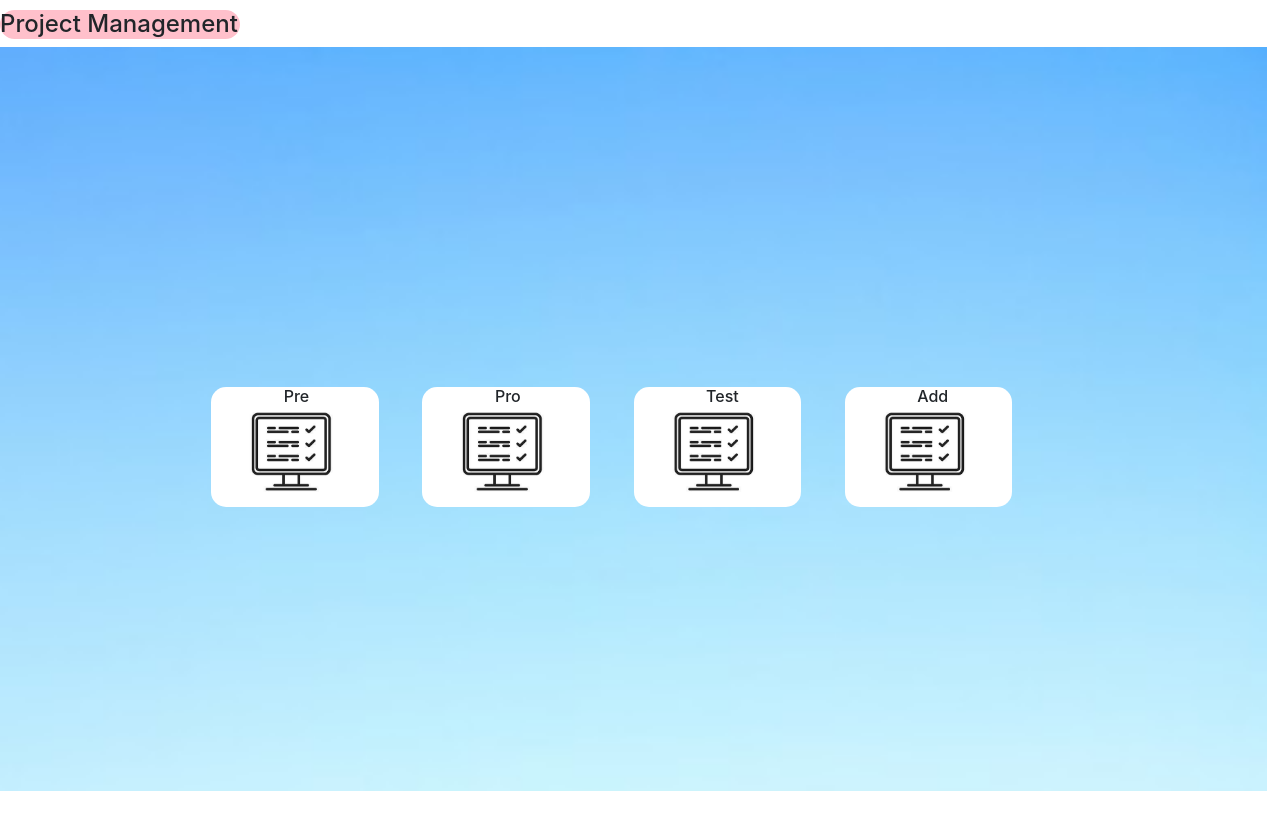
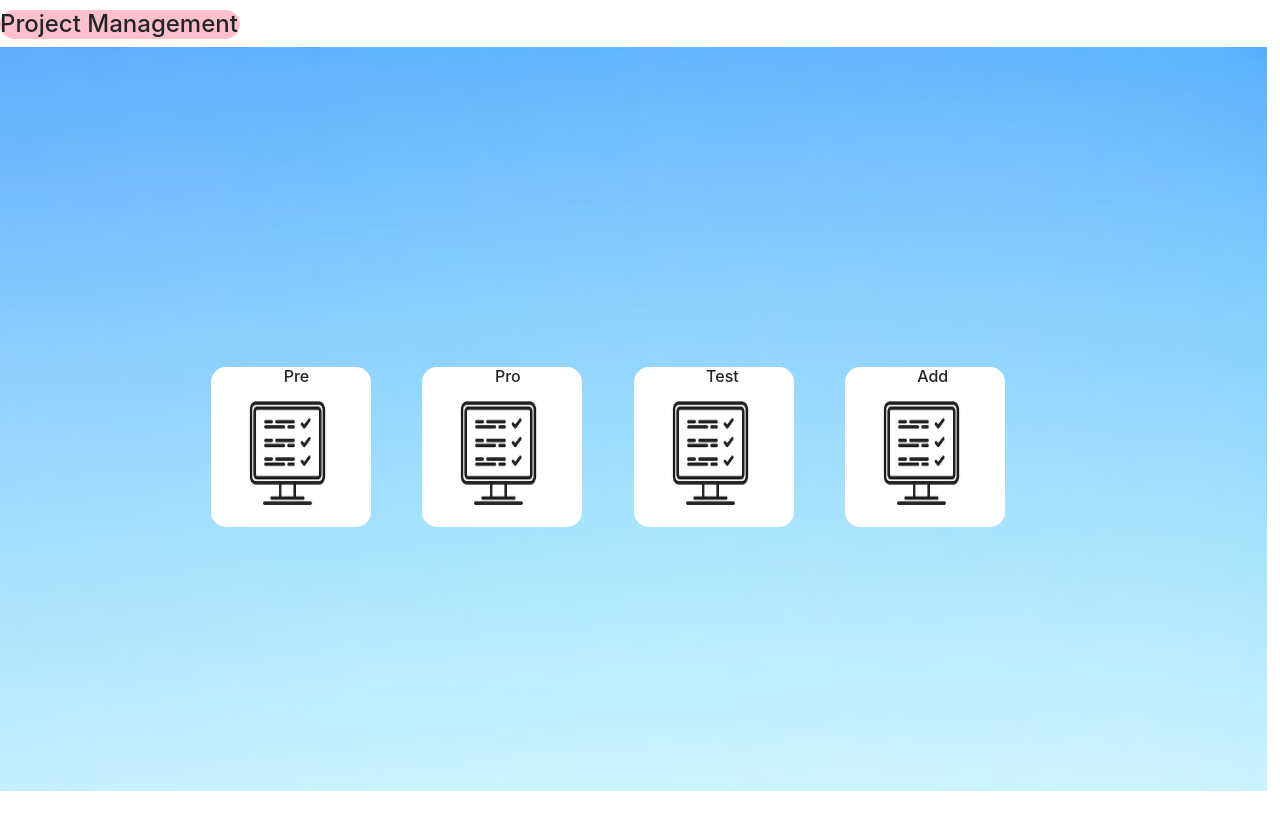
Before and after one commit to Kiranmai97/practice-test, a React (Create React App) app: page /home in a window 1280 px wide. Shown: the top 830 px of the page. Built offline with nearby package versions, Linux system fonts and the light colour scheme.

Commit message:
media queries

```diff
--- a/src/Task/design.css
+++ b/src/Task/design.css
@@ -13,7 +13,6 @@ h4 {
     justify-content: space-evenly;
     height: 93vh;
     width: 99%;
-
 }
 
 .addbtn {
@@ -40,7 +39,6 @@ select {
 .date {
     padding-top: 20px;
     margin-left: 10% !important;
-
 }
 
 .description {
@@ -75,7 +73,8 @@ select {
     height: 20% !important;
 }
 
-@media screen and (min-width : 320px) and (max-width : 425px) {
+/* mobile view */
+@media screen and (min-width : 320px) and (max-width : 426px) {
     .abs {
         position: absolute;
         font-size: x-large;
@@ -87,12 +86,21 @@ select {
         background-color: white;
         border-radius: 10px;
         width: 90vw;
-        /* margin-left: 50px;
-        margin-right: 50px; */
-
+        /* margin-left: 50px;        margin-right: 50px; */
     }
 }
 
-@media screen and (min-width : 425px) and (max-width : 768px) {}
+@media screen and (min-width : 426px) and (max-width : 769px) {
 
-@media screen and (min-width : 768px) and (max-width : 1440px) {}
+    .project {
+        width: 100px !important;
+        height: 100px !important;
+    }
+}
+
+@media screen and (min-width : 770px) and (max-width : 1440px) {
+    .project {
+        width: 10em;
+        height: 10em;
+    }
+}
```
